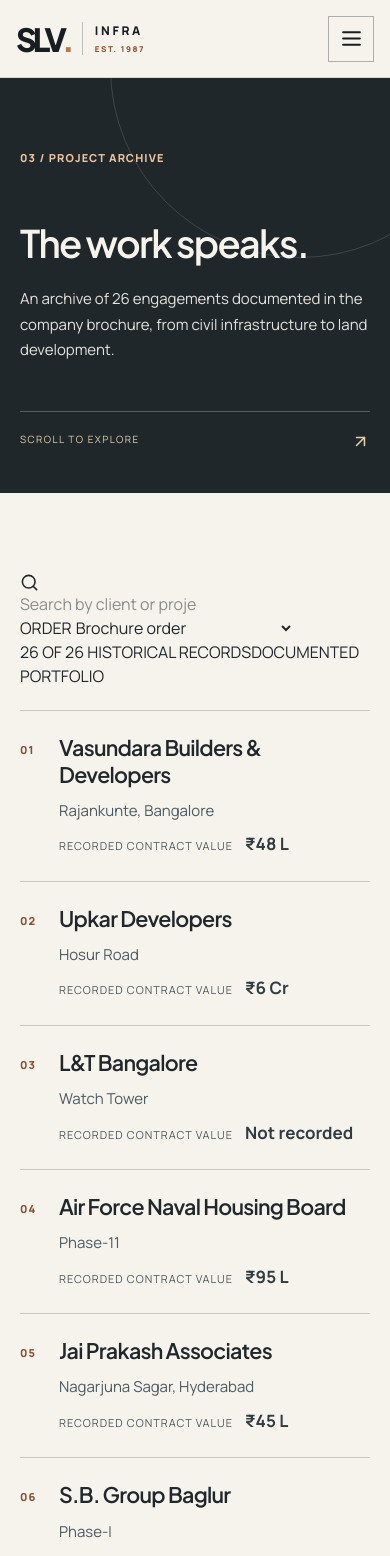
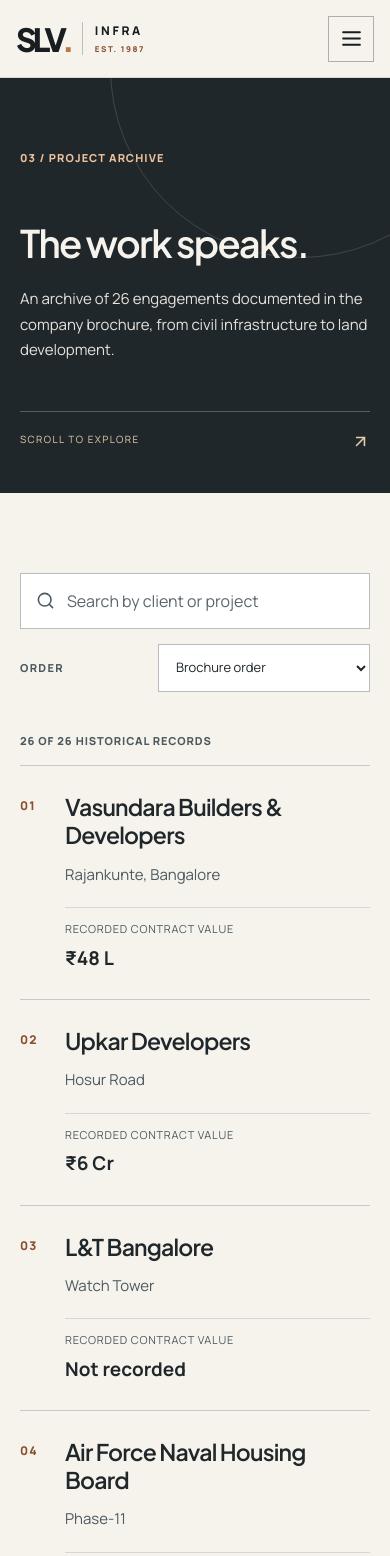
Before and after one commit to mkraja826/Slvinfra, a Next.js app: page /projects in a window 390 px wide. Shown: the top 1556 px of the page. Built offline with nearby package versions, Linux system fonts and the light colour scheme.

Commit message:
Improve project archive search controls and mobile reading hierarchy

```diff
--- a/src/app/globals.css
+++ b/src/app/globals.css
@@ -181,3 +181,24 @@ p{overflow-wrap:break-word}
 .project-heading h2 span,.statement span,.services-lead h2 span{color:#4b5960}
 .about-statement p,.expertise-item p{color:#e2e0db}
 .contact-form-panel .form-feedback{color:#445159!important}
+
+
+/* Project archive / mobile-first reading experience */
+.archive-experience{width:100%}.archive-controls{display:grid;gap:15px;margin-bottom:25px}
+.archive-search{display:flex;align-items:center;gap:12px;min-height:56px;padding:0 15px;background:#fff;border:1px solid #20272b50;color:#4b5960}
+.archive-search:focus-within{outline:2px solid #b7784a;outline-offset:2px}
+.archive-search input{width:100%;min-width:0;flex:1;border:0;background:transparent;color:#20272b;font:inherit;font-size:16px;outline:none}
+.archive-search input::placeholder{color:#59666c}.archive-search button{display:flex;align-items:center;justify-content:center;border:0;background:transparent;color:#20272b;padding:8px}
+.archive-sort{display:flex;align-items:center;justify-content:space-between;gap:12px}.archive-sort label{font-size:11px;letter-spacing:.12em;font-weight:800;color:#4b5960}.archive-sort select{min-width:0;max-width:230px;border:1px solid #20272b50;background:#fff;color:#20272b;padding:13px;font-size:13px}
+.archive-count{display:flex;justify-content:space-between;gap:12px;padding:16px 0;color:#4b5960;font-size:11px;font-weight:800;letter-spacing:.08em}
+.archive-count span:last-child{display:none}
+.archive-experience .portfolio-list{margin-top:0}
+.archive-experience .portfolio-entry{display:grid;grid-template-columns:32px minmax(0,1fr);gap:13px;padding:27px 0;align-items:start}
+.archive-experience .portfolio-index{font-size:12px;padding-top:4px;color:#89502f}
+.archive-experience .portfolio-primary h2{font-size:clamp(23px,5.7vw,33px);line-height:1.22;letter-spacing:-.035em;margin-bottom:12px}
+.archive-experience .portfolio-primary p{font-size:15px;line-height:1.7;color:#4b5960}
+.archive-experience .portfolio-value{grid-column:auto;margin-top:20px;padding-top:13px;border-top:1px solid #20272b24;display:flex;flex-direction:column;align-items:flex-start;gap:6px;text-align:left}
+.archive-experience .portfolio-value small{font-size:11px;color:#4b5960;letter-spacing:.07em}
+.archive-experience .portfolio-value strong{font-size:19px;color:#20272b;margin:0}
+.archive-empty{padding:55px 20px;text-align:center;border-bottom:1px solid #20272b40}.archive-empty h2{font-size:27px}.archive-empty p{color:#4b5960}.archive-empty button{border:0;background:#20272b;color:#fff;padding:13px 20px;font-weight:700}
+@media(min-width:800px){.archive-controls{grid-template-columns:minmax(0,1fr) auto;align-items:center}.archive-count span:last-child{display:block}.archive-experience .portfolio-entry{grid-template-columns:75px minmax(0,1fr);gap:25px;padding:36px 0}.archive-experience .portfolio-primary{display:grid;grid-template-columns:minmax(0,1fr) 210px;column-gap:30px}.archive-experience .portfolio-primary h2,.archive-experience .portfolio-primary p{grid-column:1}.archive-experience .portfolio-value{grid-column:2;grid-row:1/span 2;align-items:flex-end;text-align:right;margin:0;padding:0;border:0}}
```
